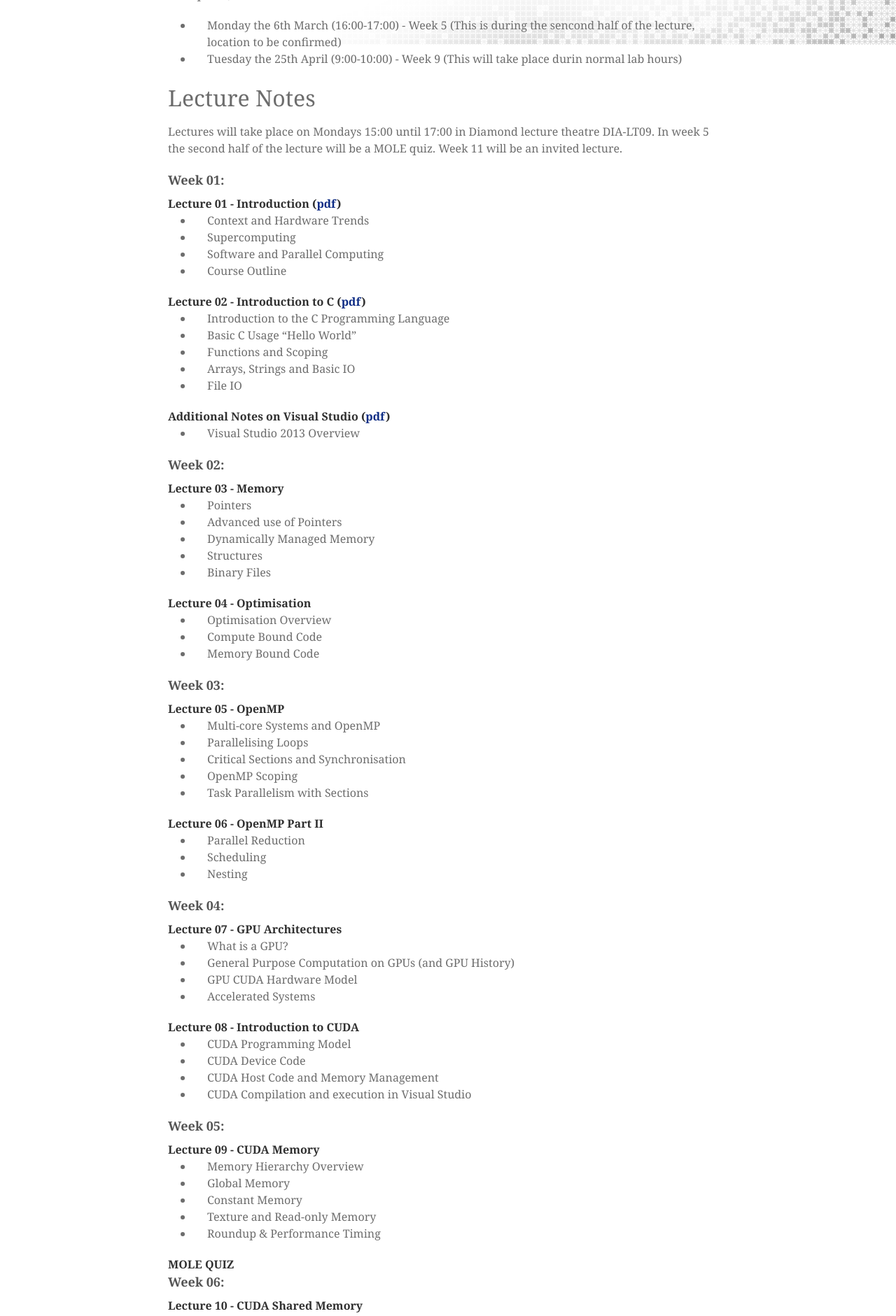
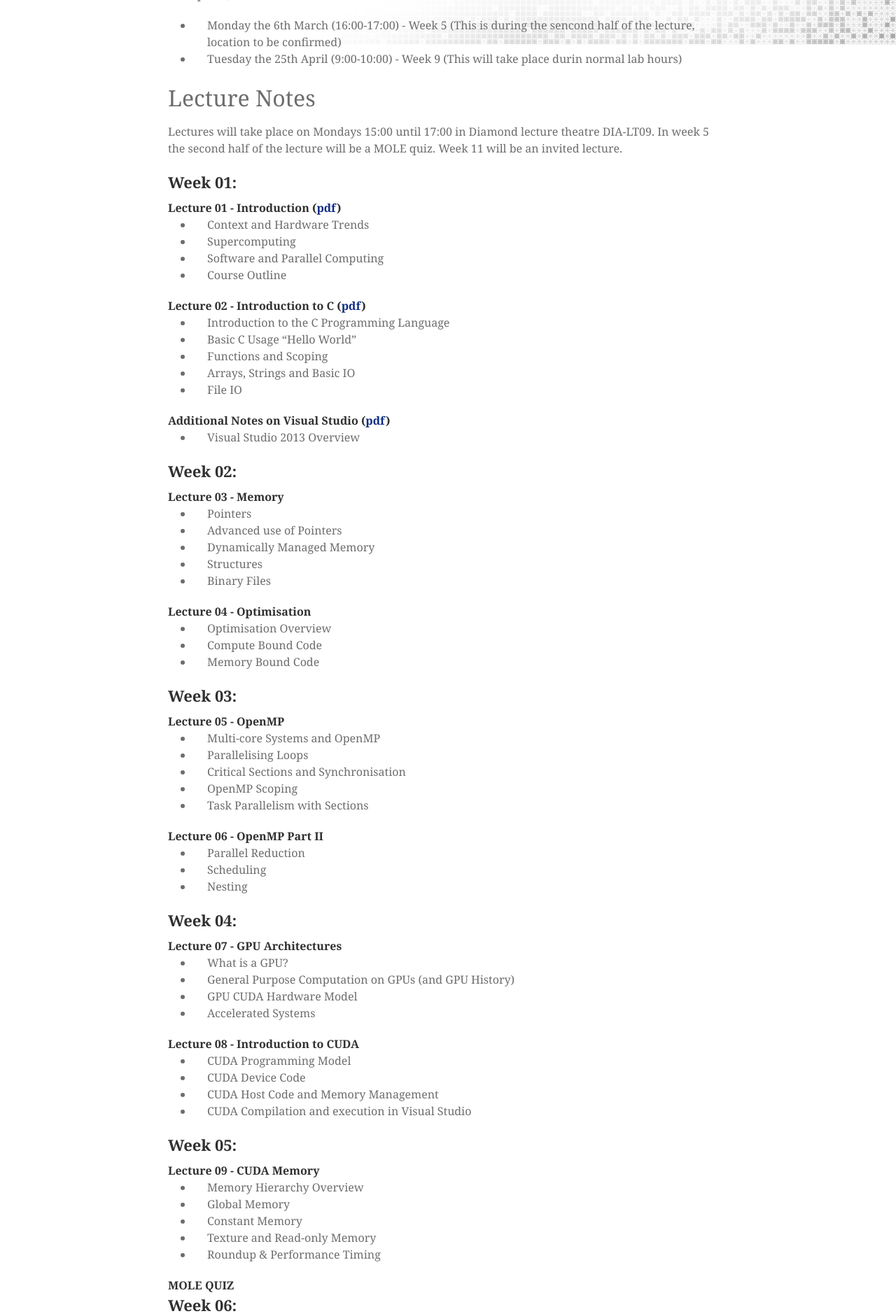
Before and after one commit to mondus/mondus.github.io, a Jekyll site: the page built from teaching/COM4521/index.md, in a window 1280 px wide. Shown: the part 836-2717 px from the top of the page at 70% size. Built offline with Jekyll 4.4.1, drawn with Linux system fonts in a browser that asks for light colours; nearby versions of some CDN libraries; some web fonts are replaced.

```diff
--- a/teaching/COM4521/index.md
+++ b/teaching/COM4521/index.md
@@ -31,7 +31,7 @@ Two quizes, each 10% of the module mark will be held under exam conditions on
 
 Lectures will take place on Mondays 15:00 until 17:00 in Diamond lecture theatre DIA-LT09. In week 5 the second half of the lecture will be a MOLE quiz. Week 11 will be an invited lecture.
 
-### Week 01:
+## Week 01:
 
 #### Lecture 01 - Introduction ([pdf](https://drive.google.com/file/d/0B2HbOiEppVPMSzlYdVJ4WFFaUjQ/view?usp=sharing))
 
@@ -53,7 +53,7 @@ Lectures will take place on Mondays 15:00 until 17:00 in Diamond lecture theatre
 
 * Visual Studio 2013 Overview
 
-### Week 02:
+## Week 02:
 
 #### Lecture 03 - Memory
 
@@ -69,7 +69,7 @@ Lectures will take place on Mondays 15:00 until 17:00 in Diamond lecture theatre
 * Compute Bound Code
 * Memory Bound Code
 
-### Week 03:
+## Week 03:
 
 #### Lecture 05 - OpenMP
 
@@ -85,7 +85,7 @@ Lectures will take place on Mondays 15:00 until 17:00 in Diamond lecture theatre
 * Scheduling
 * Nesting
 
-### Week 04:
+## Week 04:
 
 #### Lecture 07 - GPU Architectures
 
@@ -101,7 +101,7 @@ Lectures will take place on Mondays 15:00 until 17:00 in Diamond lecture theatre
 * CUDA Host Code and Memory Management
 * CUDA Compilation and execution in Visual Studio
 
-### Week 05:
+## Week 05:
 
 #### Lecture 09 - CUDA Memory
 
@@ -113,7 +113,7 @@ Lectures will take place on Mondays 15:00 until 17:00 in Diamond lecture theatre
 
 #### MOLE QUIZ
 
-### Week 06:
+## Week 06:
 
 #### Lecture 10 - CUDA Shared Memory
 
@@ -130,7 +130,7 @@ Lectures will take place on Mondays 15:00 until 17:00 in Diamond lecture theatre
 * Global Memory Coalescing with the L1 Cache
 * Occupancy and Thread Block Dimensions
 
-### Week 07:
+## Week 07:
 
 #### Lecture 12 - Warp Level CUDA
 
@@ -144,7 +144,7 @@ Lectures will take place on Mondays 15:00 until 17:00 in Diamond lecture theatre
 * Reduction
 * Scan
 
-### Week 08:
+## Week 08:
 
 #### Lecture 14 - Sorting and Libraries
 
@@ -162,7 +162,7 @@ Lectures will take place on Mondays 15:00 until 17:00 in Diamond lecture theatre
 
 ## Easter Vacation
 
-### Week 09:
+## Week 09:
 
 #### Lecture 16 and 17 - Performance Optimisation
 
@@ -171,11 +171,11 @@ Lectures will take place on Mondays 15:00 until 17:00 in Diamond lecture theatre
 * Visual Profiler Guided Analysis
 * Profiling in tha lab
 
-### Week 10: BANK HOLIDAY
+## Week 10: BANK HOLIDAY
 
-### Week 11: Invited Talk
+## Week 11: Invited Talk
 
-### Week 12: NO LECTURE
+## Week 12: NO LECTURE
 
 # Labs
 
@@ -183,72 +183,72 @@ Labs will take place on Tuesdays 9:00 until 10:50 in the Diamond High Spec Lab (
 
 A [Lab FAQ document](https://docs.google.com/a/sheffield.ac.uk/document/d/1w4k87mKyJke4bfbWbUVT7rpio2hN7_RUXRDZIT93j9g/edit?usp=sharing) has been prepared with common questions. This will be continually updated throughout the course.
 
-### Lab Register ###
+## Lab Register ##
 
 The lab register **must** be completed by every student following the completion and review of the exercises. You should complete this only when you have completed the lab **and** reviewed the solutions. You are not expected to complete this during the lab class but you should complete it by the end of the teaching week.
 
 Lab Register Link: [https://goo.gl/0r73gD](https://goo.gl/0r73gD)
 
-### Lab 01 - C Programming
+#### Lab 01 - C Programming
 
 * Lab Sheet
 * Source Code
 * Solution
 
-### Lab 02 - Memory and Performance
+#### Lab 02 - Memory and Performance
 
 * Lab Sheet
 * Source Code
 * Solution
 
-### Lab 03 - OpenMP
+#### Lab 03 - OpenMP
 
 * Lab Sheet
 * Source Code
 * Solution
 
-### Lab 04 - Introduction to CUDA
+#### Lab 04 - Introduction to CUDA
 
 * Lab Sheet
 * Source Code
 * Solution
 
-### Lab 05 - Memory
+#### Lab 05 - Memory
 
 * Lab Sheet
 * Source Code
 * Solution
 
-### Lab 06 - Shared Memory and Occupancy
+#### Lab 06 - Shared Memory and Occupancy
 
 * Lab Sheet
 * Source Code
 * Solution
 
-### Lab 07 - Atomics and Primitives
+#### Lab 07 - Atomics and Primitives
 
 * Lab Sheet
 * Source Code
 * Solution
 
-### Lab 08 - Libraries and Streams
+#### Lab 08 - Libraries and Streams
 
 * Lab Sheet
 * Source Code
 * Solution
 
-### Lab 09 - MOLE QUIZ 2,  Profiling and Assignment Help
+#### Lab 09 - MOLE QUIZ 2,  Profiling and Assignment Help
 
 * Assignment help
 * Profiling your own code in the Diamond Lab
 
-### Lab 10 - CUDA OpenGL Interop
+#### Lab 10 - CUDA OpenGL Interop
 
 * Lab Sheet
 * Source Code
 * Solution
 
-### Lab 11 - Profiling and Assignment Help
+#### Lab 11 - Profiling and Assignment Help
 
 * Assignment help
 * Profiling your own code in the Diamond Lab
```
